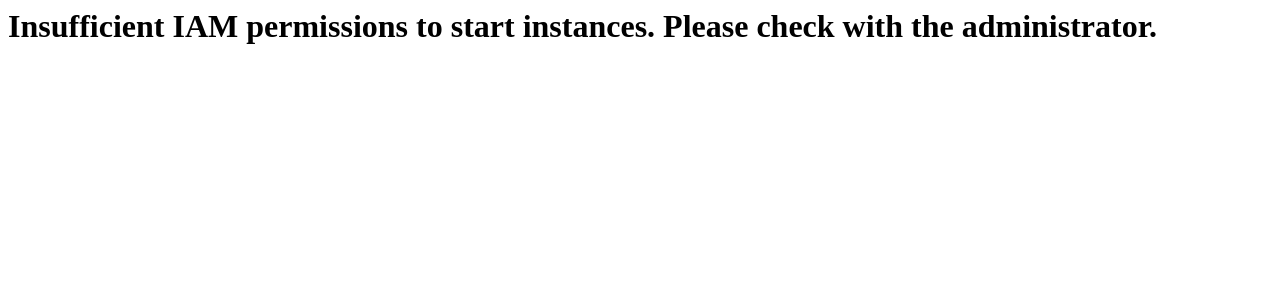
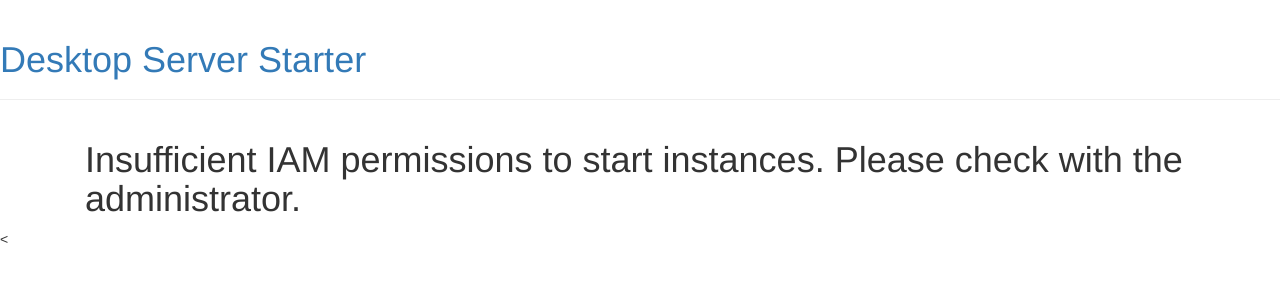
Before and after one commit to dicconb/ec2manager, a Django app: page / in a window 1280 px wide. Shown: the top 300 px of the page. Run offline with Django 3.2, Linux system fonts and the light colour scheme; data that the repository does not hold is empty; some libraries are stand-ins or nearby versions.

Commit message:
added base template, added Bootstrap CSS

```diff
--- /dev/null
+++ b/startstop/templates/startstop/base.html
@@ -0,0 +1,22 @@
+<!DOCTYPE html>
+<html lang="en">
+	<head>
+		<title>Desktop Server Starter</title>
+		<meta name="viewport" content="width=device-width, initial-scale=1">
+		<link rel="stylesheet" href="//maxcdn.bootstrapcdn.com/bootstrap/3.2.0/css/bootstrap.min.css">
+		<link rel="stylesheet" href="//maxcdn.bootstrapcdn.com/bootstrap/3.2.0/css/bootstrap-theme.min.css">
+	</head>
+	<body>
+		<div class="page-header">
+			<h1><a href="/">Desktop Server Starter</a></h1>
+		</div>
+		<div class="content container">
+			<div class="row">
+				<div class="col-md-8">
+	{% block content %}
+	{% endblock %}
+				</div>
+			</div>
+		</div><
+	</body>
+</html>
--- a/startstop/templates/startstop/insufficientpermissions.html
+++ b/startstop/templates/startstop/insufficientpermissions.html
@@ -1,5 +1,7 @@
-<html>
-<body>
+{% extends 'startstop/base.html' %}
+{% block content %}
+
+<div class="container">
 <h1>Insufficient IAM permissions to start instances. Please check with the administrator.</h1>
-</body>
-</html>
+</div>
+{% endblock %}
--- a/startstop/urls.py
+++ b/startstop/urls.py
@@ -3,5 +3,5 @@
 
 
 urlpatterns = [
-    url(r'^$', views.list_EC2_instances),
+    url(r'^$', views.list_EC2_instances, name='list_EC2_instances'),
 ]
```
Also changed, not shown: startstop/templates/startstop/list_EC2_instances.html (+10 -8 lines).
